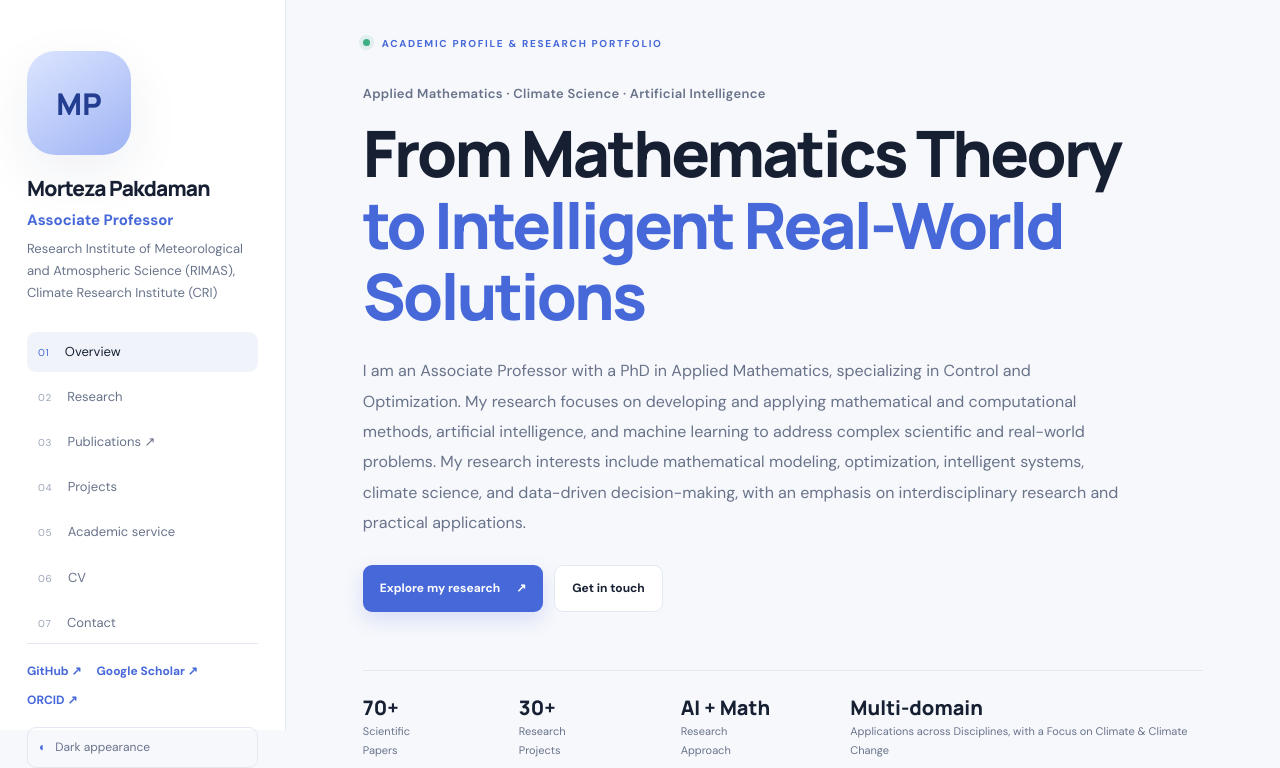
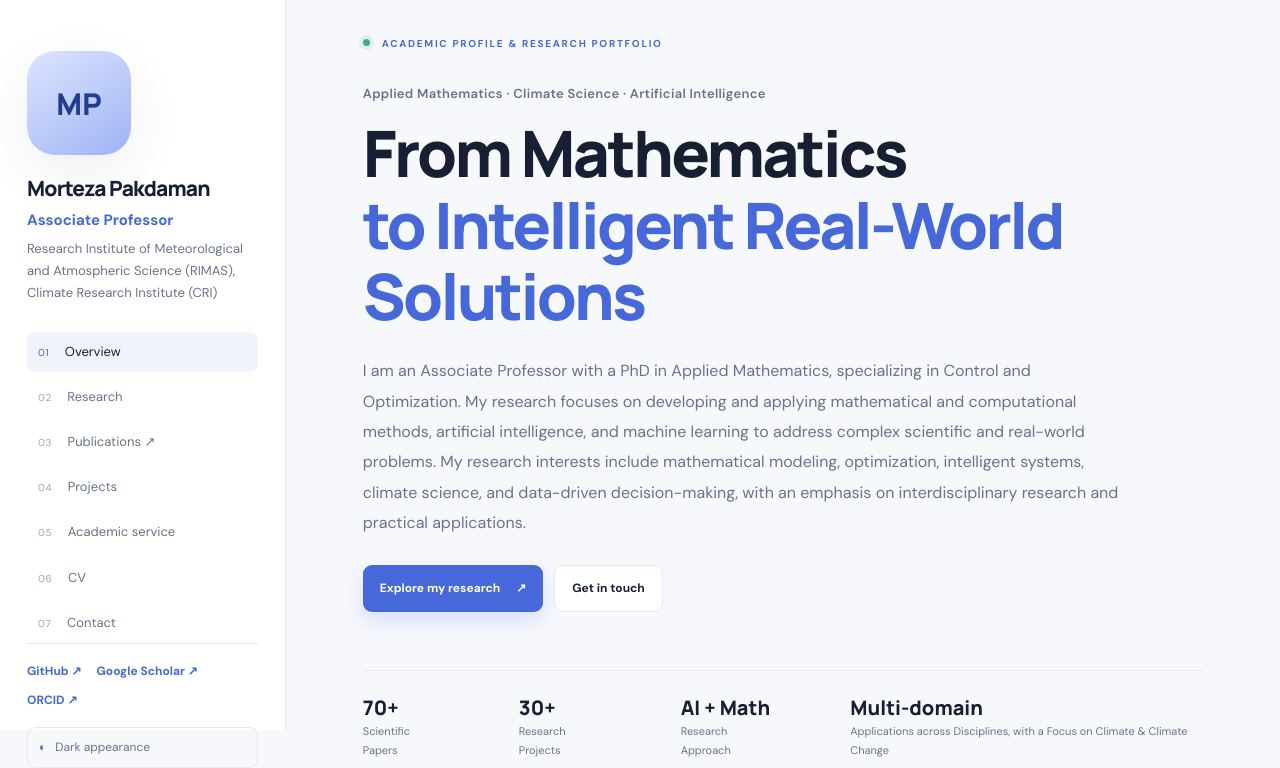
Before and after one commit to mortezap/mortezap.github.io, a plain HTML site: page index.html in a window 1280 px wide. Shown: the part 70-838 px from the top of the page. Drawn offline with Linux system fonts and the light colour scheme.

Commit message:
Update index.html

```diff
--- a/index.html
+++ b/index.html
@@ -63,7 +63,7 @@ Climate Research Institute (CRI)</p>
       <section class="hero section" id="home">
         <div class="eyebrow"><span class="status-dot"></span> Academic profile & research portfolio</div>
         <p class="hero-kicker">Applied Mathematics · Climate Science · Artificial Intelligence</p>
-        <h2>From Mathematics Theory<br><span>to Intelligent Real-World Solutions</span></h2>
+        <h2>From Mathematics <br><span>to Intelligent Real-World Solutions</span></h2>
         <p class="hero-intro">
           I am an Associate Professor with a PhD in Applied Mathematics, specializing in Control and Optimization.
   My research focuses on developing and applying mathematical and computational methods, artificial intelligence,
```
